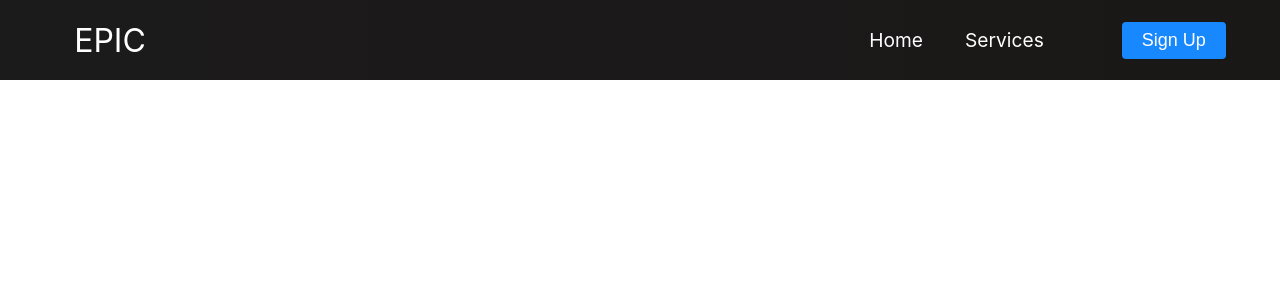
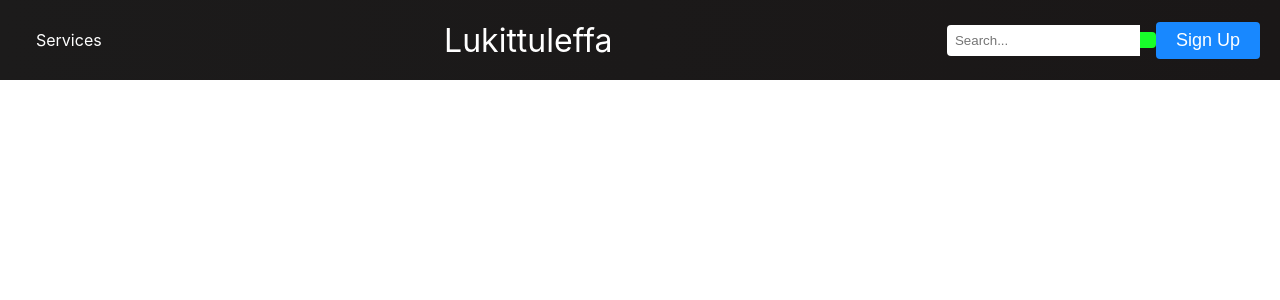
Before and after one commit to TVT22-8/LukittuLeffa, a React (Create React App) app in the folder frontend/: page / in a window 1280 px wide. Shown: the top 300 px of the page. Built offline with nearby package versions, Linux system fonts and the light colour scheme; the HTML template or start-up script is replaced by a standard one.

Commit message:
Frontendiä

```diff
--- a/frontend/src/components/Dropdown.css
+++ b/frontend/src/components/Dropdown.css
@@ -2,7 +2,7 @@
     background: red;
     width: 200px;
     position: absolute;
-    top: 80px;
+    top: 30px;
     list-style: none;
     text-align: start;
   }
--- a/frontend/src/components/Navbar.css
+++ b/frontend/src/components/Navbar.css
@@ -1,19 +1,36 @@
+/* Navbar.css */
 .navbar {
   background: linear-gradient(90deg, rgb(28, 27, 27) 0%, rgb(26, 23, 23) 100%);
-  height: 80px;
+  height: 80px; /* Adjusted height */
   display: flex;
-  justify-content: center;
   align-items: center;
-  font-size: 1.2rem;
+  justify-content: space-between;
+  padding: 0 20px;
 }
-
 .navbar-logo {
   color: #fff;
-  justify-self: start;
-  margin-left: 20px;
   cursor: pointer;
   text-decoration: none;
   font-size: 2rem;
+}
+.nav-item {
+  display: flex;
+  align-items: center;
+}
+
+.nav-links {
+  color: white;
+  text-decoration: none;
+  padding: 0.5rem 1rem;
+}
+.navbar-center {
+  display: flex;
+  align-items: center;
+}
+
+.navbar-right {
+  display: flex;
+  align-items: center;
 }
 
 .fa-firstdraft {
@@ -109,7 +126,7 @@
   .menu-icon {
     display: block;
     position: absolute;
-    top: 0;
+    top: 05;
     right: 0;
     transform: translate(-100%, 60%);
     font-size: 1.8rem;
--- a/frontend/src/components/Navbar.js
+++ b/frontend/src/components/Navbar.js
@@ -1,8 +1,11 @@
 import React, { useState } from 'react';
-import { Button } from './Button';
 import { Link } from 'react-router-dom';
 import './Navbar.css';
 import Dropdown from './Dropdown';
+import SearchBar from './SearchBar';
+import { Button } from './Button'; // Import the Button component
+
+// ... (existing imports)
 
 function Navbar() {
   const [click, setClick] = useState(false);
@@ -30,44 +33,28 @@ function Navbar() {
   return (
     <>
       <nav className='navbar'>
-        <Link to='/' className='navbar-logo' onClick={closeMobileMenu}>
-          EPIC
-          <i class='fab fa-firstdraft' />
-        </Link>
+        <div className='nav-item' onMouseEnter={onMouseEnter} onMouseLeave={onMouseLeave}>
+          <Link to='/services' className='nav-links' onClick={closeMobileMenu}>
+            Services <i className='fas fa-caret-down' />
+          </Link>
+          {dropdown && <Dropdown />}
+        </div>
+
+        <div className='navbar-center'>
+          <Link to='/' className='navbar-logo' onClick={closeMobileMenu}>
+            Lukittuleffa
+            <i className='fab fa-firstdraft' />
+          </Link>
+        </div>
+
+        <div className='navbar-right'>
+          <SearchBar />
+          <Button /> {/* Sign Up button */}
+        </div>
+
         <div className='menu-icon' onClick={handleClick}>
           <i className={click ? 'fas fa-times' : 'fas fa-bars'} />
         </div>
-        <ul className={click ? 'nav-menu active' : 'nav-menu'}>
-          <li className='nav-item'>
-            <Link to='/' className='nav-links' onClick={closeMobileMenu}>
-              Home
-            </Link>
-          </li>
-          <li
-            className='nav-item'
-            onMouseEnter={onMouseEnter}
-            onMouseLeave={onMouseLeave}
-          >
-            <Link
-              to='/services'
-              className='nav-links'
-              onClick={closeMobileMenu}
-            >
-              Services <i className='fas fa-caret-down' />
-            </Link>
-            {dropdown && <Dropdown />}
-          </li>
-          <li>
-            <Link
-              to='/sign-up'
-              className='nav-links-mobile'
-              onClick={closeMobileMenu}
-            >
-              Sign Up
-            </Link>
-          </li>
-        </ul>
-        <Button />
       </nav>
     </>
   );
--- /dev/null
+++ b/frontend/src/components/SearchBar.css
@@ -0,0 +1,20 @@
+/* SearchBar.css */
+.search-bar {
+    display: flex;
+    align-items: center;
+  }
+
+  input {
+    padding: 0.5rem;
+    border: none;
+    border-radius: 4px 0 0 4px;
+  }
+
+  button {
+    padding: 0.5rem;
+    border: none;
+    background-color: #18ff2b;
+    color: #fff;
+    border-radius: 0 4px 4px 0;
+    cursor: pointer;
+  }
--- /dev/null
+++ b/frontend/src/components/SearchBar.js
@@ -0,0 +1,14 @@
+// SearchBar.js
+import React from 'react';
+import './SearchBar.css';
+
+const SearchBar = () => {
+  return (
+    <div className='search-bar'>
+      <input type='text' placeholder='Search...' />
+      <button type='submit'><i className='fas fa-search'></i></button>
+    </div>
+  );
+}
+
+export default SearchBar;
```
